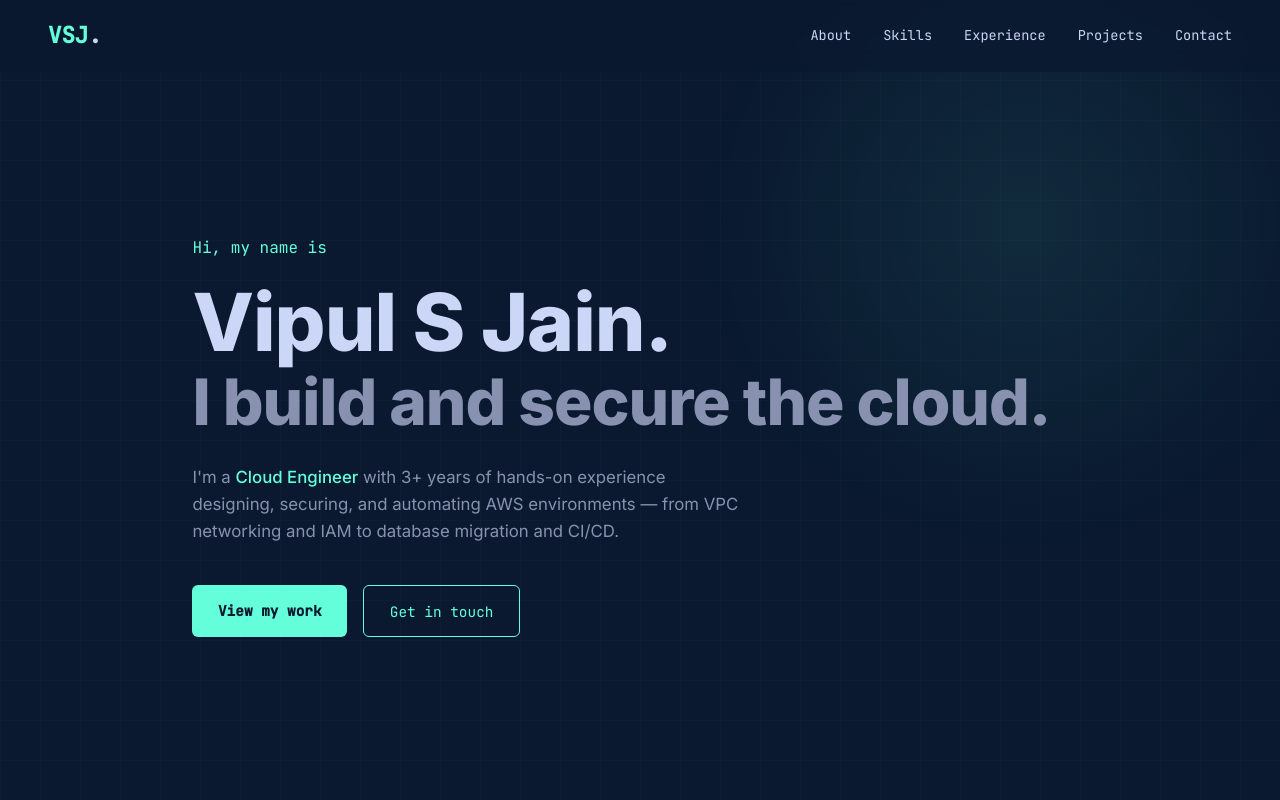
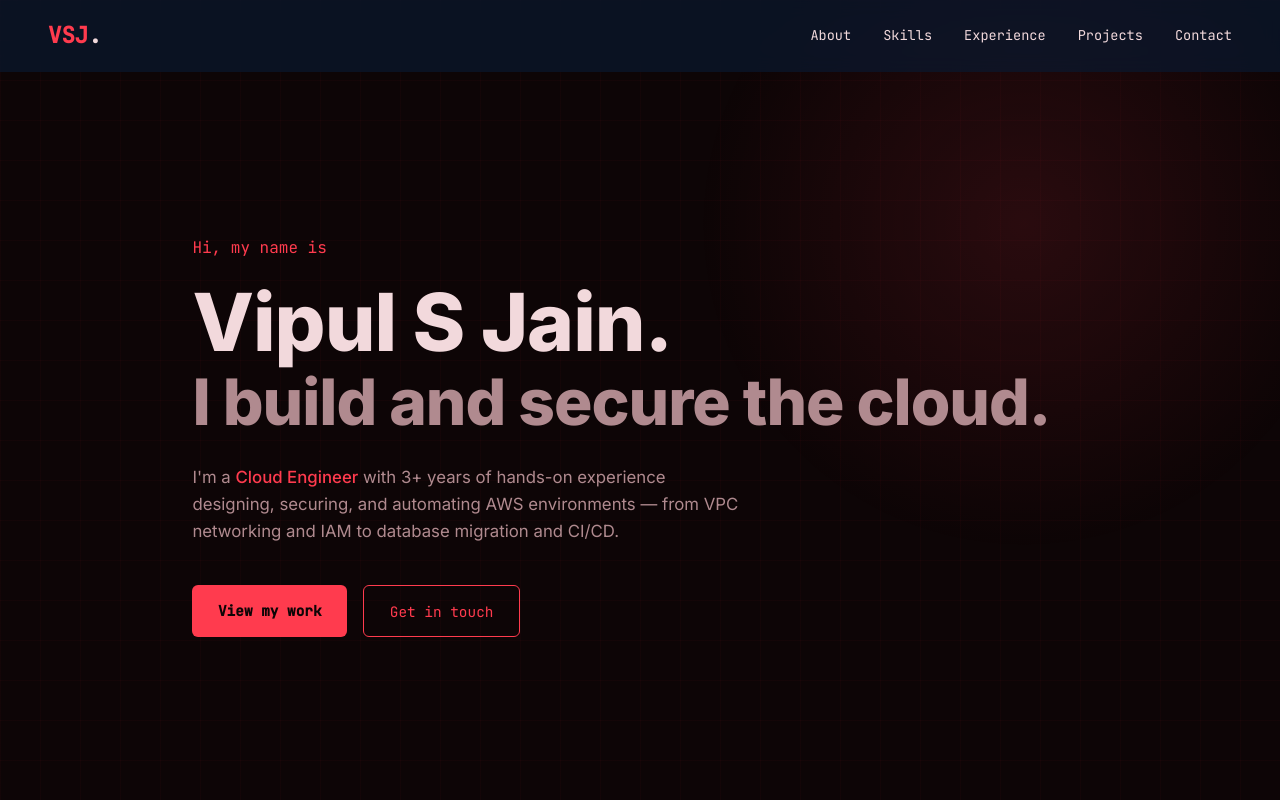
Before and after one commit to Vipul-S-J/vipul-portfolio, a plain HTML site: page index.html in a window 1280 px wide. Shown: the top 800 px of the page. Drawn offline with Linux system fonts and the light colour scheme.

Commit message:
Add files via upload

```diff
--- a/script.js
+++ b/script.js
@@ -2,7 +2,7 @@
 //  Portfolio interactions
 // ============================================================
 
-(function () {
+function initPortfolio() {
   'use strict';
 
   const nav = document.getElementById('nav');
@@ -11,22 +11,25 @@
 
   // --- Mobile menu toggle ---
   function closeMenu() {
+    if (!links || !toggle) return;
     links.classList.remove('open');
     toggle.classList.remove('open');
     toggle.setAttribute('aria-expanded', 'false');
   }
 
+  if (toggle && links) {
     toggle.addEventListener('click', function () {
       const isOpen = links.classList.toggle('open');
       toggle.classList.toggle('open', isOpen);
       toggle.setAttribute('aria-expanded', String(isOpen));
     });
+  }
 
   // --- Smooth scroll for all in-page anchor links (robust, nav-offset aware) ---
   function scrollToId(id) {
     const target = document.getElementById(id);
     if (!target) return;
-    const navH = nav.offsetHeight || 72;
+    const navH = (nav && nav.offsetHeight) || 72;
     const top = target.getBoundingClientRect().top + window.scrollY - navH + 1;
     const reduce = window.matchMedia('(prefers-reduced-motion: reduce)').matches;
     window.scrollTo({ top: top, behavior: reduce ? 'auto' : 'smooth' });
@@ -38,7 +41,7 @@
       if (!href || href === '#') return;
       const id = href.slice(1);
       const target = document.getElementById(id);
-      if (!target) return;
+      if (!target) return; // let the browser handle unknown anchors natively
       e.preventDefault();
       closeMenu();
       scrollToId(id);
@@ -50,12 +53,15 @@
   let lastY = window.scrollY;
   window.addEventListener('scroll', function () {
     const y = window.scrollY;
+
+    if (nav) {
       nav.classList.toggle('nav--scrolled', y > 20);
-
-    if (y > lastY && y > 200 && !links.classList.contains('open')) {
+      const menuOpen = links && links.classList.contains('open');
+      if (y > lastY && y > 200 && !menuOpen) {
         nav.classList.add('nav--hidden');
       } else {
         nav.classList.remove('nav--hidden');
+      }
     }
     lastY = y;
   }, { passive: true });
@@ -78,4 +84,11 @@
     // Fallback: just show everything
     reveals.forEach(function (el) { el.classList.add('visible'); });
   }
-})();
+}
+
+// Run after the DOM is ready, regardless of where this script is loaded.
+if (document.readyState === 'loading') {
+  document.addEventListener('DOMContentLoaded', initPortfolio);
+} else {
+  initPortfolio();
+}
--- a/styles.css
+++ b/styles.css
@@ -3,15 +3,15 @@
    ============================================================ */
 
 :root {
-  --bg: #0a192f;
-  --bg-light: #112240;
-  --bg-lightest: #233554;
-  --slate: #8892b0;
-  --slate-light: #a8b2d1;
-  --slate-lightest: #ccd6f6;
-  --white: #e6f1ff;
-  --accent: #64ffda;
-  --accent-tint: rgba(100, 255, 218, 0.1);
+  --bg: #0d0506;
+  --bg-light: #1a0a0d;
+  --bg-lightest: #3a1419;
+  --slate: #b08a8f;
+  --slate-light: #cfa9ad;
+  --slate-lightest: #f2d9dc;
+  --white: #fff0f1;
+  --accent: #ff3b4e;
+  --accent-tint: rgba(255, 59, 78, 0.12);
   --font-sans: 'Inter', system-ui, -apple-system, sans-serif;
   --font-mono: 'JetBrains Mono', 'Courier New', monospace;
   --nav-h: 72px;
@@ -39,8 +39,8 @@
   position: fixed;
   inset: 0;
   background-image:
-    linear-gradient(rgba(100, 255, 218, 0.025) 1px, transparent 1px),
-    linear-gradient(90deg, rgba(100, 255, 218, 0.025) 1px, transparent 1px);
+    linear-gradient(rgba(255, 59, 78, 0.03) 1px, transparent 1px),
+    linear-gradient(90deg, rgba(255, 59, 78, 0.03) 1px, transparent 1px);
   background-size: 40px 40px;
   z-index: 0;
   pointer-events: none;
@@ -53,7 +53,7 @@
   height: 60vw;
   max-width: 800px;
   max-height: 800px;
-  background: radial-gradient(circle, rgba(100, 255, 218, 0.08), transparent 60%);
+  background: radial-gradient(circle, rgba(255, 59, 78, 0.12), transparent 60%);
   z-index: 0;
   pointer-events: none;
 }
@@ -74,7 +74,7 @@
   transition: transform 0.35s var(--ease), box-shadow 0.35s var(--ease);
 }
 .nav--hidden { transform: translateY(-100%); }
-.nav--scrolled { box-shadow: 0 10px 30px -10px rgba(2, 12, 27, 0.7); }
+.nav--scrolled { box-shadow: 0 10px 30px -10px rgba(0, 0, 0, 0.8); }
 
 .nav__logo {
   font-family: var(--font-mono);
@@ -125,7 +125,7 @@
   color: var(--bg);
   font-weight: 600;
 }
-.btn--primary:hover { transform: translateY(-3px); box-shadow: 0 10px 24px -8px rgba(100, 255, 218, 0.5); }
+.btn--primary:hover { transform: translateY(-3px); box-shadow: 0 10px 24px -8px rgba(255, 59, 78, 0.5); }
 .btn--ghost {
   border: 1px solid var(--accent);
   color: var(--accent);
@@ -333,7 +333,7 @@
   flex-direction: column;
   transition: transform 0.3s var(--ease), box-shadow 0.3s var(--ease);
 }
-.proj-card:hover { transform: translateY(-8px); box-shadow: 0 18px 30px -16px rgba(2, 12, 27, 0.8); }
+.proj-card:hover { transform: translateY(-8px); box-shadow: 0 18px 30px -16px rgba(0, 0, 0, 0.9); }
 .proj-card--feature { border-color: var(--accent); background: linear-gradient(180deg, var(--accent-tint), var(--bg-light) 60%); }
 .proj-links a { font-family: var(--font-mono); font-size: 0.85rem; }
 .proj-card__top {
```
Lines whose indentation alone changed are shown as unchanged.
